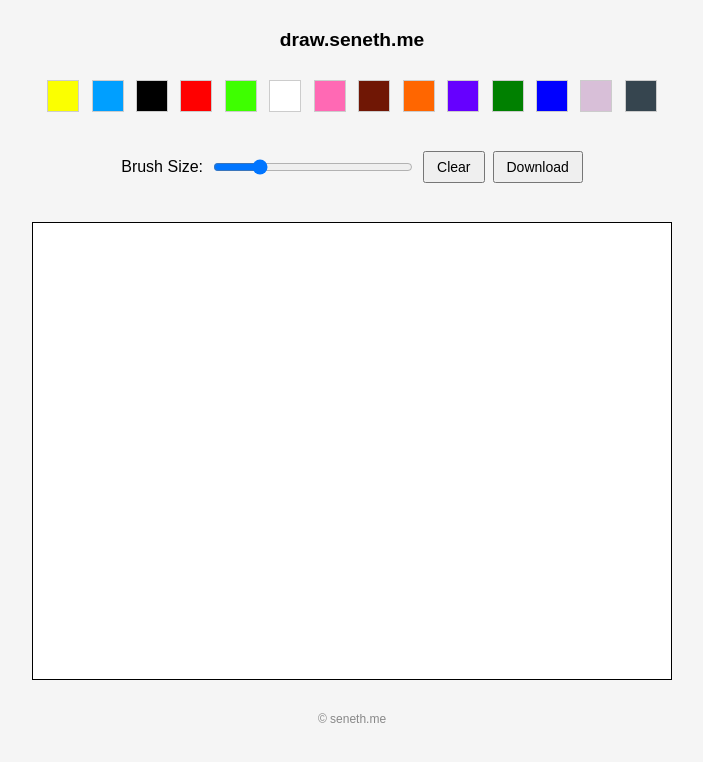
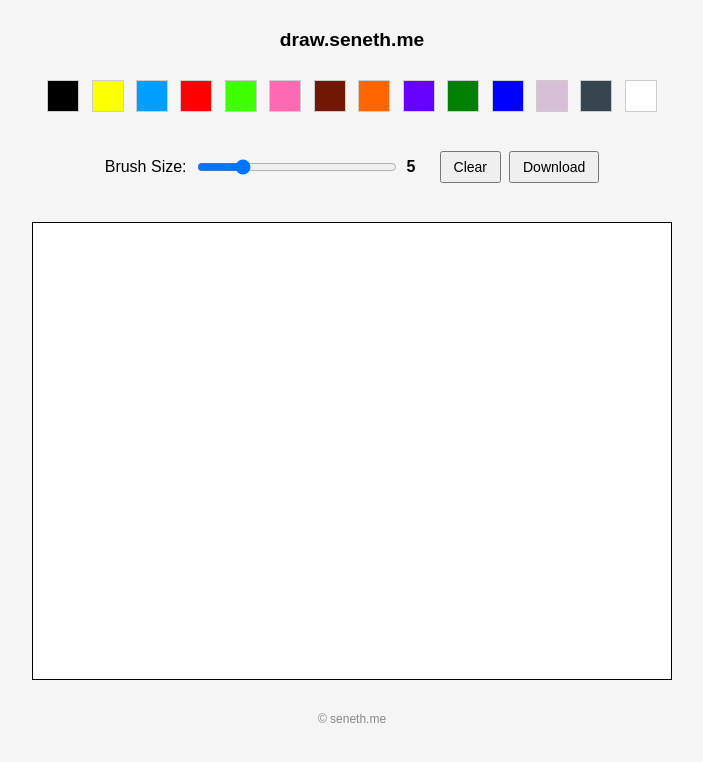
Before and after one commit to sen3th/draw, a plain HTML site: page index.html in a window 1280 px wide. Shown: the whole page, without its empty margins (288-991 px from the left). Drawn offline with Linux system fonts and the light colour scheme.

Commit message:
added brush size indicator + minor styling

```diff
--- a/index.html
+++ b/index.html
@@ -12,12 +12,11 @@
     <div class="mainContainer">
         <h1 id="title"><a href="https://draw.seneth.me" target="_blank">draw.seneth.me</a></h1>
         <div class="colours">
+            <button value="#000000"></button>
             <button value="#FBFF00"></button>
             <button value="#009fff"></button>
-            <button value="#000000"></button>
             <button value="#FF0000"></button>
             <button value="#3EFF00"></button>
-            <button value="#FFFFFF"></button>
             <button value="#FF69B4"></button>
             <button value="#701705"></button>
             <button value="#FF6600"></button>
@@ -26,11 +25,13 @@
             <button value="#0000FF"></button>
             <button value="#D8BFD8"></button>
             <button value="#36454F"></button>
+            <button value="#FFFFFF"></button>
         </div>
         <br>
         <div class="controls">
             <p>Brush Size:</p>
             <input id="brush" type="range" value="5" min="1" max="20" step="1">
+            <div id="brushSize">5</div>
             <button id="clear" type="button">Clear</button>
             <button id="save" type="button">Download</button>
         </div>
--- a/script.js
+++ b/script.js
@@ -11,10 +11,12 @@ window.onload = function() {
     context.strokeStyle = 'black';
 
     let brush = document.getElementById('brush');
+    let brushSizeDisplay = document.getElementById('brushSize');
     context.lineWidth = brush ? brush.value : 1;
 
     brush.addEventListener('input', function(e) {
         context.lineWidth = e.target.value;
+        brushSizeDisplay.innerText = e.target.value;
     });
 
     let colours = document.getElementsByClassName('colours')[0];
--- a/styles.css
+++ b/styles.css
@@ -97,3 +97,9 @@ h1 a {
     color: black;
     cursor: default;
 }
+
+#brushSize {
+    font-weight: bold;
+    min-width: 25px;
+    display: inline-block;
+}
```
